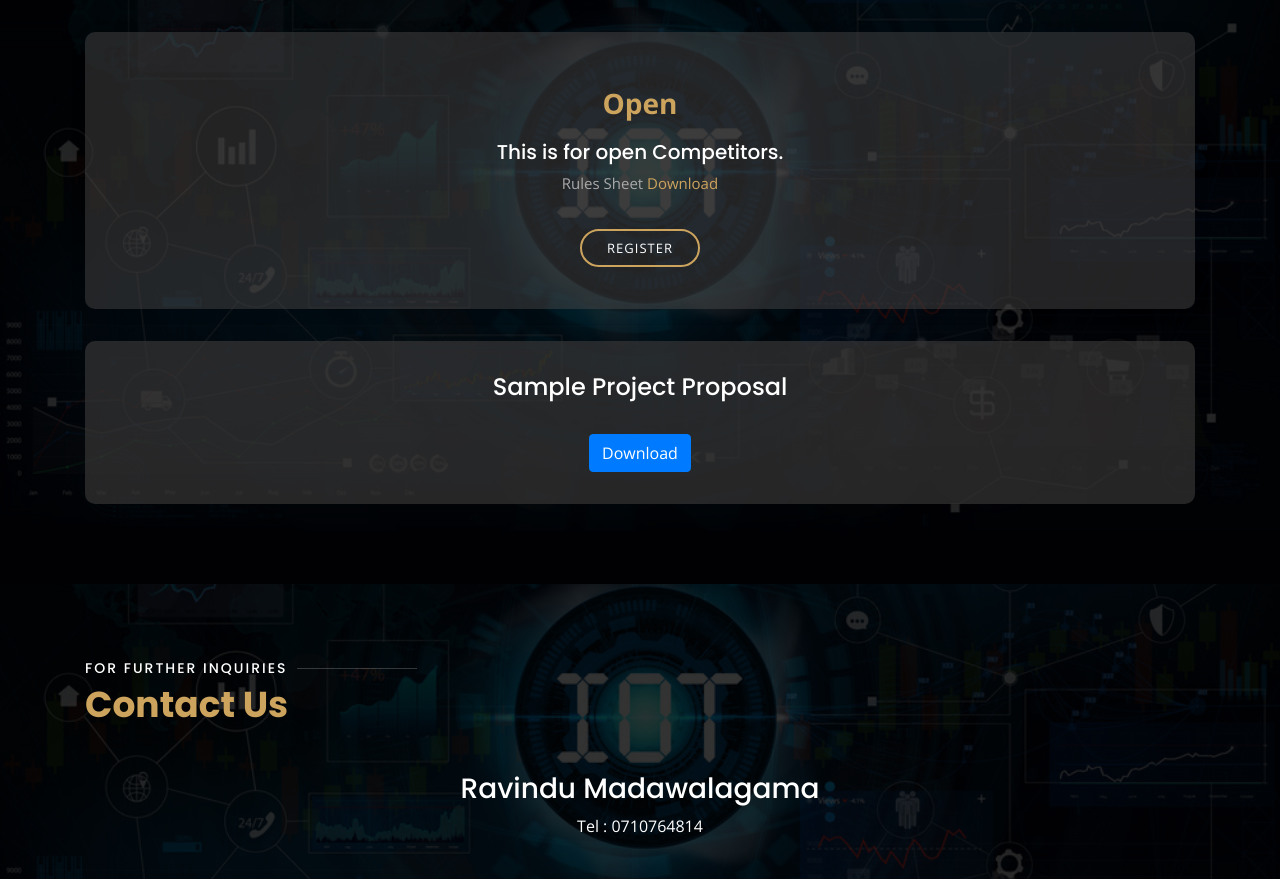
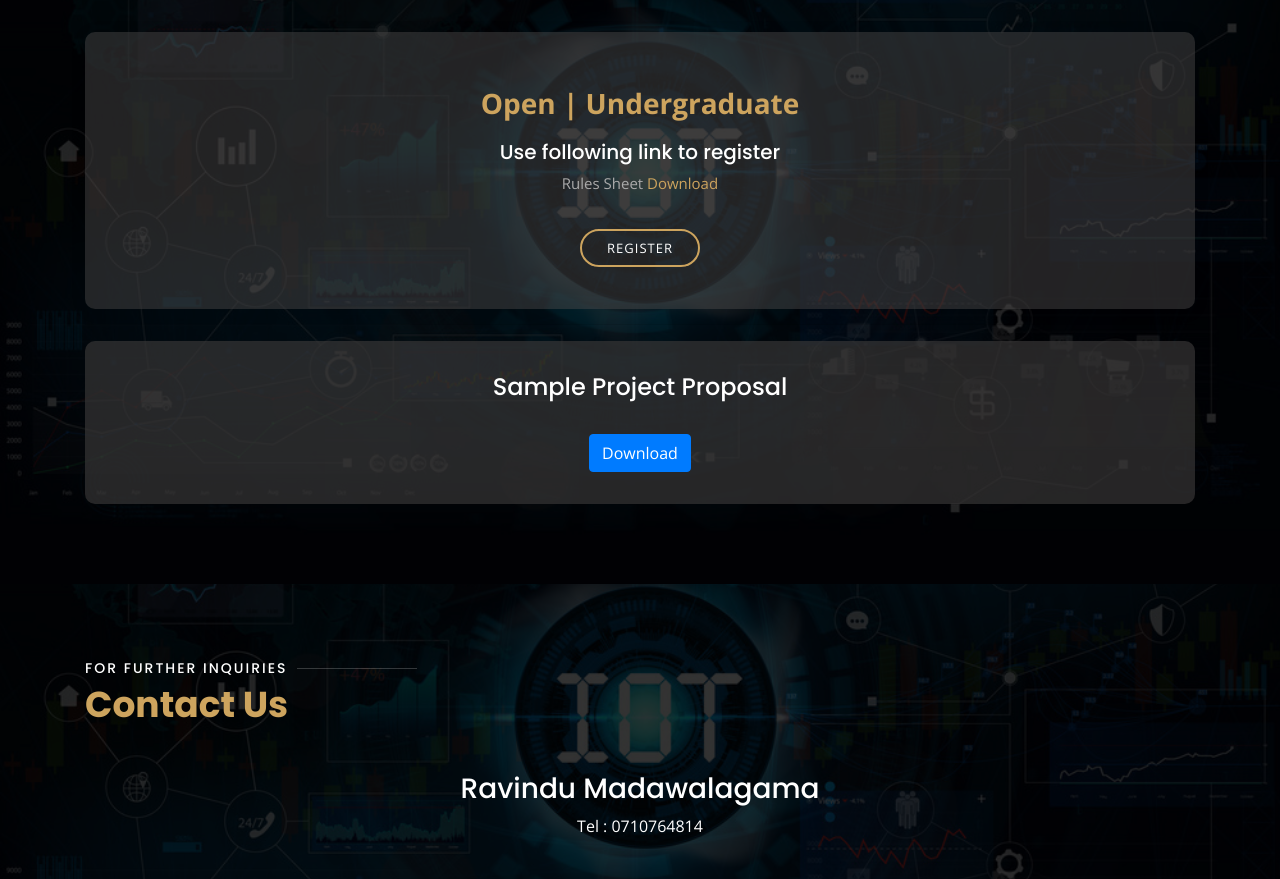
Before and after one commit to Dn00z/SLIoT-2022, a plain HTML site: page index.html in a window 1280 px wide. Shown: the part 4919-5798 px from the top of the page. Drawn offline with nearby package versions, Linux system fonts and the light colour scheme; a web font is replaced by a local one.

Commit message:
Update index.html

```diff
--- a/index.html
+++ b/index.html
@@ -500,8 +500,8 @@
           <div class="col-lg-12 col-md-12">
             <div class="box" data-aos="zoom-in" data-aos-delay="100" style="background-color: rgba(73, 72, 72, 0.479);
             border-radius: 10px">
-              <span class="text-center pb-3">Open</span>
-              <h5 class="text-center">This is for open Competitors.</h5>
+              <span class="text-center pb-3">Open | Undergraduate</span>
+              <h5 class="text-center">Use following link to register</h5>
               <!-- TODO: Rules sheets need to be updated -->
               <p class="text-center">Rules Sheet <a href="assets/pdfs/SLIOT-Rules.pdf">Download</a></p>
               <div class="button text-center mt-3">
```
